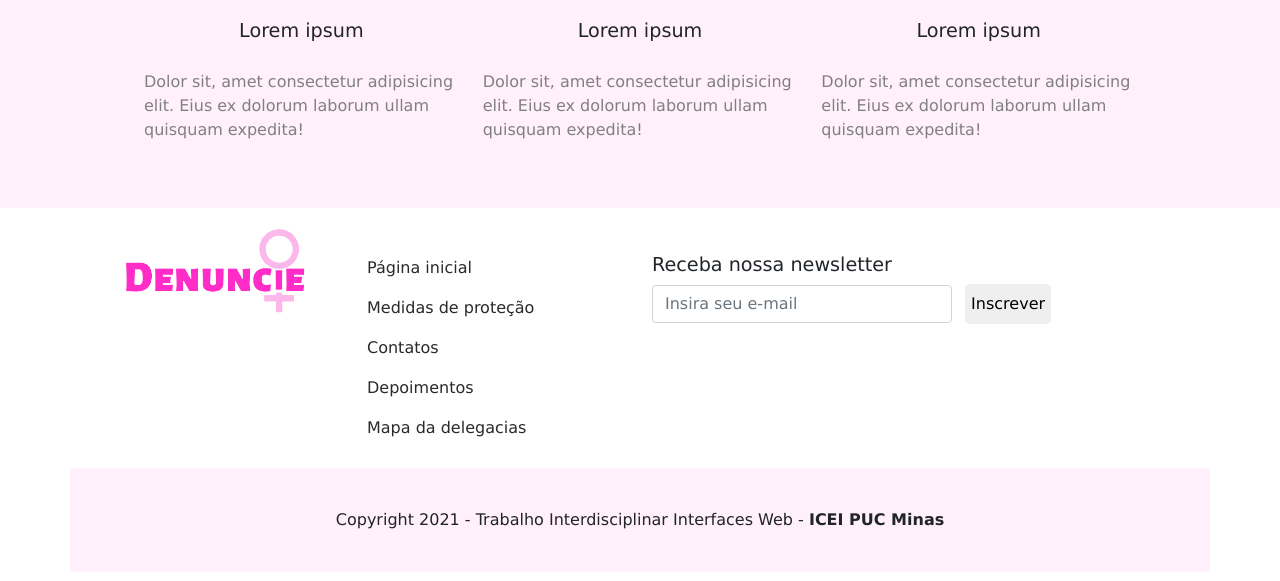
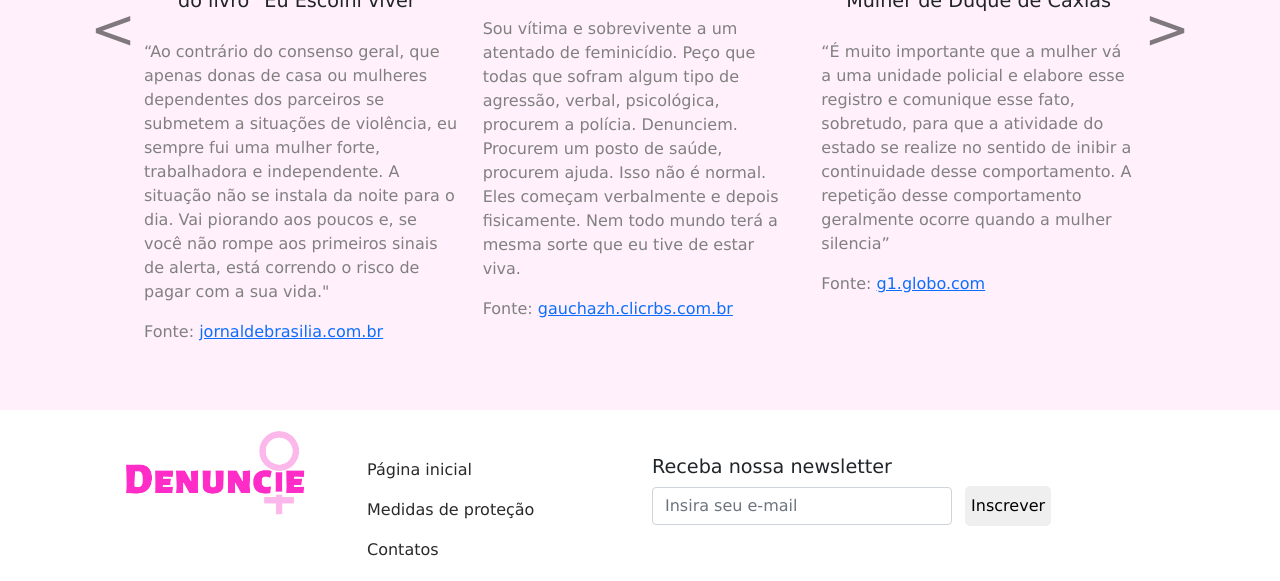
Before and after one commit to almirfpereira/plf-es-2021-1-ti1-7946100-08-protecao-a-mulher, a PHP site: page /depoimentos.html in a window 1280 px wide. Shown: the part 590-1171 px from the top of the page. Before the commit the page ends 1119 px from the top, so only its background shows below. Run offline with PHP 8.4, Linux system fonts and the light colour scheme; some libraries are stand-ins or nearby versions.

Commit message:
update depoimentos

```diff
--- a/Codigo/depoimentos.html
+++ b/Codigo/depoimentos.html
@@ -77,33 +77,64 @@
         <div class="row">
             <div class="col-12">
                 <h1>Depoimentos</h1>
-                <p>Lorem ipsum dolor, sit amet consectetur adipisicing elit. Distinctio eligendi ut libero, ab porro quo
-                    atque hic illum dolorem provident commodi ratione tempora cumque laboriosam repellat, deleniti
-                    adipisci magnam eum harum.</p>
+                <p class="depoimentos">Coletamos depoimentos de sobreviventes de violência contra a mulher. Se você se
+                    identificar com qualquer um desses depoimentos, procure ajuda. Você não
+                    está sozinha.</p>
 
                 <div id="carouselExampleControls" class="carousel slide" data-bs-ride="carousel">
                     <div class="carousel-inner">
                         <div class="carousel-item active">
                             <div class="row">
                                 <div class="col-12 col-md-4 col-lg-4">
-                                    <img src="https://source.unsplash.com/random/800x800" alt="img1">
-                                    <h3>Lorem ipsum</h3>
-                                    <p>Dolor sit, amet consectetur adipisicing elit. Eius ex dolorum laborum ullam quisquam
-                                        expedita!</p>
+                                    <div class="div-img">
+                                        <img src="https://cdn.jornaldebrasilia.com.br/wp-content/uploads/2021/06/15145446/Yannahe-Marques.jpg"
+                                        alt="img1">
+                                    </div>
+
+                                    <h3>Yannahe Marques - Autora do livro "Eu Escolhi viver"</h3>
+                                    <p>“Ao contrário do consenso geral, que apenas donas de casa ou mulheres dependentes
+                                        dos parceiros se submetem a situações de violência, eu sempre fui uma mulher
+                                        forte, trabalhadora e independente. A situação não se instala da noite para o
+                                        dia. Vai piorando aos poucos e, se você não rompe aos primeiros sinais de
+                                        alerta, está correndo o risco de pagar com a sua vida."</p>
+                                    <p>
+                                        Fonte: <a
+                                            href="https://jornaldebrasilia.com.br/blogs-e-colunas/analice-nicolau/yannahe-marques/">jornaldebrasilia.com.br</a>
+                                    </p>
 
                                 </div>
                                 <div class="col-12 col-md-4 col-lg-4">
+                                    <div class="div-img">
                                         <img src="https://source.unsplash.com/random/800x800?sig=1" alt="img2">
-                                    <h3>Lorem ipsum</h3>
-                                    <p>Dolor sit, amet consectetur adipisicing elit. Eius ex dolorum laborum ullam quisquam
-                                        expedita!</p>
+                                    </div>
+
+                                    <h3>Thais H.</h3>
+                                    <p>Sou vítima e sobrevivente a um atentado de feminicídio. Peço que todas que sofram
+                                        algum tipo de agressão, verbal, psicológica, procurem a polícia. Denunciem.
+                                        Procurem um posto de saúde, procurem ajuda. Isso não é normal. Eles começam
+                                        verbalmente e depois fisicamente. Nem todo mundo terá a mesma sorte que eu tive
+                                        de estar viva.</p>
+                                    <p>
+                                        Fonte: <a
+                                            href="https://gauchazh.clicrbs.com.br/seguranca/noticia/2021/05/nao-podemos-subestimar-as-pessoas-diz-mulher-que-sobreviveu-a-nove-facadas-do-ex-e-orientou-proprio-socorro-durante-ataque-ckoudswsa005y018m66fu3o7z.html">gauchazh.clicrbs.com.br</a>
+                                    </p>
 
                                 </div>
                                 <div class="col-12 col-md-4 col-lg-4">
-                                    <img src="https://source.unsplash.com/random/800x800?sig=2" alt="img3">
-                                    <h3>Lorem ipsum</h3>
-                                    <p>Dolor sit, amet consectetur adipisicing elit. Eius ex dolorum laborum ullam quisquam
-                                        expedita!</p>
+                                    <div class="div-img">
+                                        <img src="https://s2.glbimg.com/o6n7Db-7tD2JRkoq4xqz4milQyw=/0x0:5592x3684/1008x0/smart/filters:strip_icc()/i.s3.glbimg.com/v1/AUTH_59edd422c0c84a879bd37670ae4f538a/internal_photos/bs/2019/j/O/MLDa8eSLm5Iwu9nVX8Rw/t0a40122222222222.jpg"
+                                        alt="Equipe de mulheres que atuam na Deam de Duque de Caxias — Foto: Marcos Serra Lima/ G1">
+                                    </div>
+
+                                    <h3>Delegacia de Atendimento à Mulher de Duque de Caxias </h3>
+                                    <p>“É muito importante que a mulher vá a uma unidade policial e elabore esse
+                                        registro e comunique esse fato, sobretudo, para que a atividade do estado se
+                                        realize no sentido de inibir a continuidade desse comportamento. A repetição
+                                        desse comportamento geralmente ocorre quando a mulher silencia”</p>
+                                    <p>
+                                        Fonte: <a
+                                            href=" https://g1.globo.com/rj/rio-de-janeiro/noticia/2019/04/18/agressoes-ameacas-injuria-veja-relatos-de-vitimas-na-delegacia-recordista-de-casos-de-violencia-contra-mulher-no-rj.ghtml">g1.globo.com</a>
+                                    </p>
 
                                 </div>
 
@@ -112,23 +143,40 @@
                         <div class="carousel-item">
                             <div class="row">
                                 <div class="col-12 col-md-4 col-lg-4">
-                                    <img src="https://source.unsplash.com/random/800x800?sig=3" alt="img1">
-                                    <h3>Lorem ipsum</h3>
-                                    <p>Dolor sit, amet consectetur adipisicing elit. Eius ex dolorum laborum ullam quisquam
-                                        expedita!</p>
+                                    <div class="div-img">
+                                        <img src="https://static.ndmais.com.br/2018/08/cropped/892f50f61d933142871da1c9be8cd368d1b82937.jpg"
+                                        alt="img1">
+                                    </div>
+
+                                    <h3>Alice Verdade</h3>
+                                    <p>“Eu tinha meus amigos. Eu perdi contato com todos, porque eu não podia ter
+                                        contato com meu passado, porque eu era uma nova mulher. Amigos homens? Nem
+                                        pensar. E minhas amigas também. Todas elas, ele botou algum defeito [...] Eu
+                                        queria tanto que desse certo, que eu ceguei para tudo. Aí, começou aquela
+                                        fase de que as roupas que eu vestia não eram adequadas. Parei de usar brinco.
+                                        Batom vermelho era coisa de vagabunda. Pintar a unha de vermelho, então… Nossa!
+                                        Era o fim do mundo.”</p>
+                                    <p>
+                                        Fonte: <a href="https://ndmais.com.br/seguranca/policia/depoimento-de-uma-sobrevivente-entenda-o-ciclo-da-violencia-domestica/">ndmais.com.br</a>
+                                    </p>
 
                                 </div>
                                 <div class="col-12 col-md-4 col-lg-4">
                                     <img src="https://source.unsplash.com/random/800x800?sig=4" alt="img2">
                                     <h3>Lorem ipsum</h3>
-                                    <p>Dolor sit, amet consectetur adipisicing elit. Eius ex dolorum laborum ullam quisquam
+                                    <p>Dolor sit, amet consectetur adipisicing elit. Eius ex dolorum laborum ullam
+                                        quisquam
                                         expedita!</p>
+                                    <p>
+                                        Fonte: <a href=""></a>
+                                    </p>
 
                                 </div>
                                 <div class="col-12 col-md-4 col-lg-4">
                                     <img src="https://source.unsplash.com/random/800x800?sig=5" alt="img3">
                                     <h3>Lorem ipsum</h3>
-                                    <p>Dolor sit, amet consectetur adipisicing elit. Eius ex dolorum laborum ullam quisquam
+                                    <p>Dolor sit, amet consectetur adipisicing elit. Eius ex dolorum laborum ullam
+                                        quisquam
                                         expedita!</p>
 
                                 </div>
@@ -140,21 +188,24 @@
                                 <div class="col-12 col-md-4 col-lg-4">
                                     <img src="https://source.unsplash.com/random/800x800?sig=6" alt="img1">
                                     <h3>Lorem ipsum</h3>
-                                    <p>Dolor sit, amet consectetur adipisicing elit. Eius ex dolorum laborum ullam quisquam
+                                    <p>Dolor sit, amet consectetur adipisicing elit. Eius ex dolorum laborum ullam
+                                        quisquam
                                         expedita!</p>
 
                                 </div>
                                 <div class="col-12 col-md-4 col-lg-4">
                                     <img src="https://source.unsplash.com/random/800x800?sig=7" alt="img2">
                                     <h3>Lorem ipsum</h3>
-                                    <p>Dolor sit, amet consectetur adipisicing elit. Eius ex dolorum laborum ullam quisquam
+                                    <p>Dolor sit, amet consectetur adipisicing elit. Eius ex dolorum laborum ullam
+                                        quisquam
                                         expedita!</p>
 
                                 </div>
                                 <div class="col-12 col-md-4 col-lg-4">
                                     <img src="https://source.unsplash.com/random/800x800?sig=8" alt="img3">
                                     <h3>Lorem ipsum</h3>
-                                    <p>Dolor sit, amet consectetur adipisicing elit. Eius ex dolorum laborum ullam quisquam
+                                    <p>Dolor sit, amet consectetur adipisicing elit. Eius ex dolorum laborum ullam
+                                        quisquam
                                         expedita!</p>
 
                                 </div>
@@ -162,17 +213,17 @@
                             </div>
                         </div>
                     </div>
-                        <button class="carousel-control-prev" type="button" data-bs-target="#carouselExampleControls" data-bs-slide="prev">
+                    <button class="carousel-control-prev" type="button" data-bs-target="#carouselExampleControls"
+                        data-bs-slide="prev">
                         <span class="carousel-control-prev-icon" aria-hidden="true"></span>
                         <span class="visually-hidden">Previous</span>
                     </button>
-                        <button class="carousel-control-next" type="button" data-bs-target="#carouselExampleControls" data-bs-slide="next">
+                    <button class="carousel-control-next" type="button" data-bs-target="#carouselExampleControls"
+                        data-bs-slide="next">
                         <span class="carousel-control-next-icon" aria-hidden="true"></span>
                         <span class="visually-hidden">Next</span>
                     </button>
                 </div>
-
-
             </div>
         </div>
     </main>
@@ -205,7 +256,9 @@
             <div class="col-12 col-sm-12 col-md-6 col-lg-6 ">
 
                 <form>
-                    <label for="newsletter"><h3>Receba nossa newsletter</h3></label><br>
+                    <label for="newsletter">
+                        <h3>Receba nossa newsletter</h3>
+                    </label><br>
                     <input class="form-control me-2 input-newsletter" id="email" type="email"
                         placeholder="Insira seu e-mail" aria-label="Search">
                     <button id="bt-newsletter" type="button">Inscrever</button>
--- a/Codigo/style.css
+++ b/Codigo/style.css
@@ -461,6 +461,19 @@ h3{
   font-size: 55px;
   color: black;
 }
+.depoimentos{
+  text-align: center;
+}
+
+#carouselExampleControls img {
+  object-fit: cover;
+  width:230px;
+  height:230px;
+}
+.div-img {
+  text-align: center;
+}
+
 /*Mapa das Delegacias*/
 .main-mapa{
     text-align: center;
```
Lines whose indentation alone changed are shown as unchanged.
